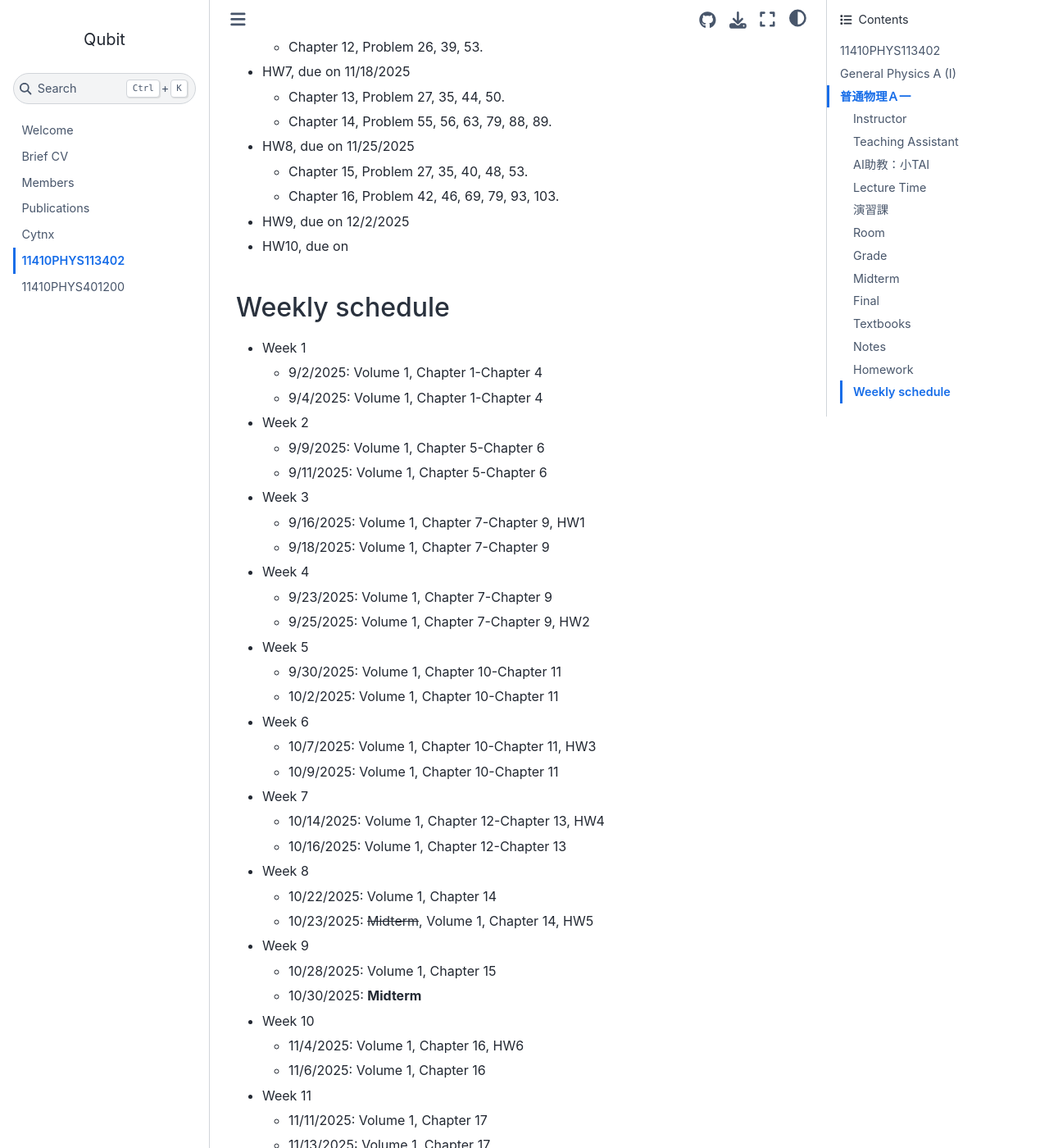
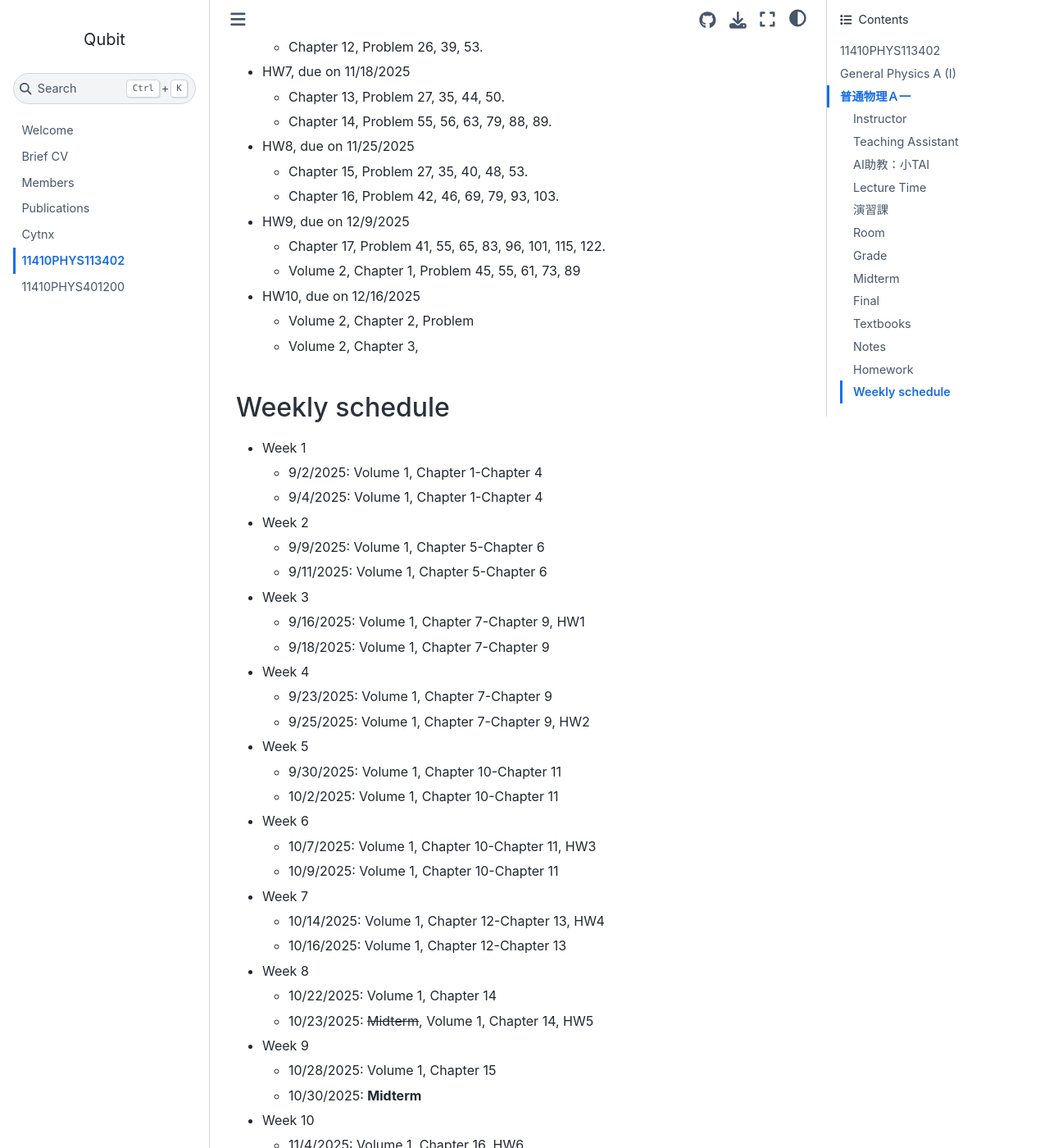
Before and after one commit to pcchen/pcchen.github.io, a Jupyter Book: the page built from teaching/11410PHYS113402.md, in a window 1280 px wide and 1400 px high, scrolled down 3626 px. Shown: the whole window at 82% size. Built offline with Jupyter Book 1.0.4 settings and Sphinx 7.4.7 and the Sphinx Book theme 1.1.4, drawn with Linux system fonts in a browser that asks for light colours; some of the changed text lies outside the part shown.

Commit message:
update HW

```diff
--- a/teaching/11410PHYS113402.md
+++ b/teaching/11410PHYS113402.md
@@ -105,8 +105,12 @@ In this semester we plan to cover following topics
 * HW8, due on 11/25/2025
   * Chapter 15, Problem 27, 35, 40, 48, 53.
   * Chapter 16, Problem 42, 46, 69, 79, 93, 103.
-* HW9, due on 12/2/2025
-* HW10, due on
+* HW9, due on 12/9/2025
+  * Chapter 17, Problem 41, 55, 65, 83, 96, 101, 115, 122.
+  * Volume 2, Chapter 1, Problem 45, 55, 61, 73, 89
+* HW10, due on 12/16/2025
+  * Volume 2, Chapter 2, Problem
+  * Volume 2, Chapter 3,
 
 ## Weekly schedule
 * Week 1
```
Also changed, not shown: other parts of teaching/11410PHYS113402.md (+3 -3 lines).
